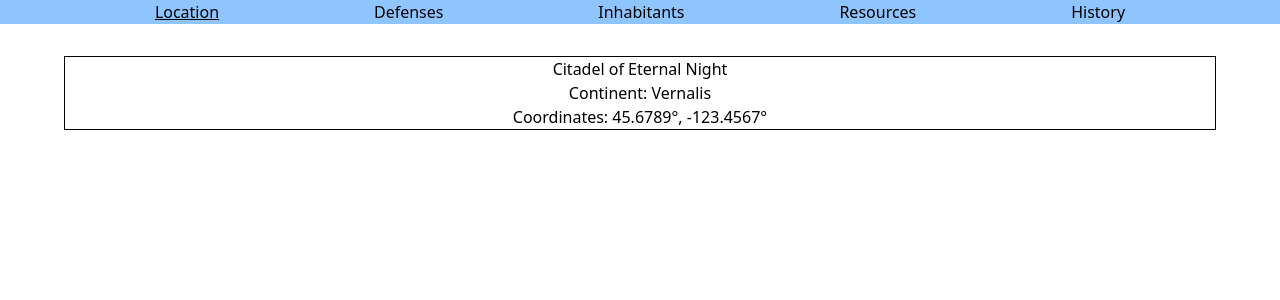
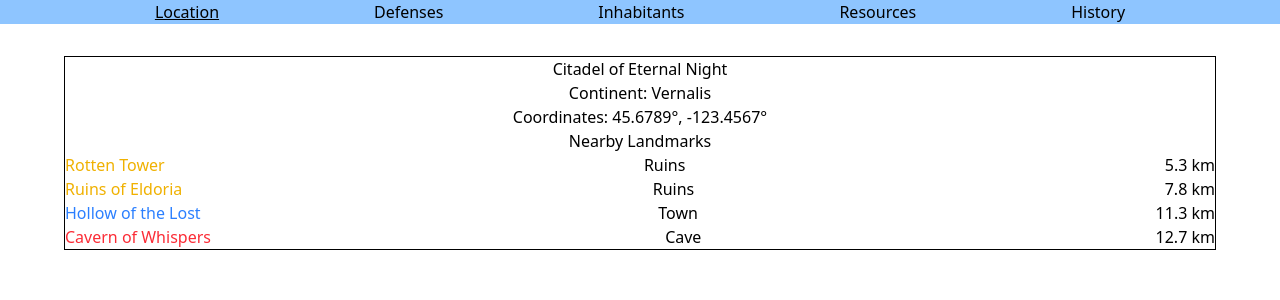
Before and after one commit to juanbenito-aeg/2526-juan-citadel-of-eternal-night, a React (Vite) app: page / in a window 1280 px wide. Shown: the top 300 px of the page. Built offline with nearby package versions, Linux system fonts and the light colour scheme.

Commit message:
feat: display the nearby landmarks sorted by distance in "Location"

```diff
--- /dev/null
+++ b/src/components/Landmark.tsx
@@ -0,0 +1,24 @@
+import { LandmarkType } from "../constants";
+import { Landmark as LandmarkProps } from "../interfaces/Location";
+
+function Landmark({ name, type, distance }: LandmarkProps) {
+  let nameColor: string = "";
+
+  if (type === LandmarkType.CAVE) {
+    nameColor = "text-red-500";
+  } else if (type === LandmarkType.RUINS) {
+    nameColor = "text-yellow-500";
+  } else {
+    nameColor = "text-blue-500";
+  }
+
+  return (
+    <li className="flex justify-between">
+      <p className={nameColor}>{name}</p>
+      <p>{type}</p>
+      <p>{distance} km</p>
+    </li>
+  );
+}
+
+export default Landmark;
--- /dev/null
+++ b/src/components/Landmarks.tsx
@@ -0,0 +1,29 @@
+import Landmark from "./Landmark";
+import { LandmarksProps } from "../interfaces/Location";
+
+function Landmarks({ landmarks }: LandmarksProps) {
+  landmarks.sort(
+    (landmarkA, landmarkB) => landmarkA.distance - landmarkB.distance,
+  );
+
+  return (
+    <>
+      <h2>Nearby Landmarks</h2>
+
+      <ul>
+        {landmarks.map((landmark, index) => {
+          return (
+            <Landmark
+              key={index}
+              name={landmark.name}
+              type={landmark.type}
+              distance={landmark.distance}
+            />
+          );
+        })}
+      </ul>
+    </>
+  );
+}
+
+export default Landmarks;
--- a/src/components/Location.tsx
+++ b/src/components/Location.tsx
@@ -1,4 +1,5 @@
 import { LocationProps } from "../interfaces/Location";
+import Landmarks from "./Landmarks";
 
 export default function Location({ citadelName, locationData }: LocationProps) {
   const continent = locationData.continent;
@@ -8,10 +9,13 @@ export default function Location({ citadelName, locationData }: LocationProps) {
   return (
     <>
       <h1>{citadelName}</h1>
+
       <h2>Continent: {continent}</h2>
       <h2>
         Coordinates: {latitude}°, {longitude}°
       </h2>
+
+      <Landmarks landmarks={locationData.nearbyLandmarks} />
     </>
   );
 }
--- a/src/constants.ts
+++ b/src/constants.ts
@@ -6,4 +6,10 @@ enum Section {
   HISTORY = "History",
 }
 
-export { Section };
+enum LandmarkType {
+  CAVE = "Cave",
+  RUINS = "Ruins",
+  TOWN = "Town",
+}
+
+export { Section, LandmarkType };
--- a/src/interfaces/Location.ts
+++ b/src/interfaces/Location.ts
@@ -20,4 +20,8 @@ interface LocationProps {
   locationData: Location;
 }
 
-export type { Location, LocationProps };
+interface LandmarksProps {
+  landmarks: Landmark[];
+}
+
+export type { Location, LocationProps, Landmark, LandmarksProps };
```
